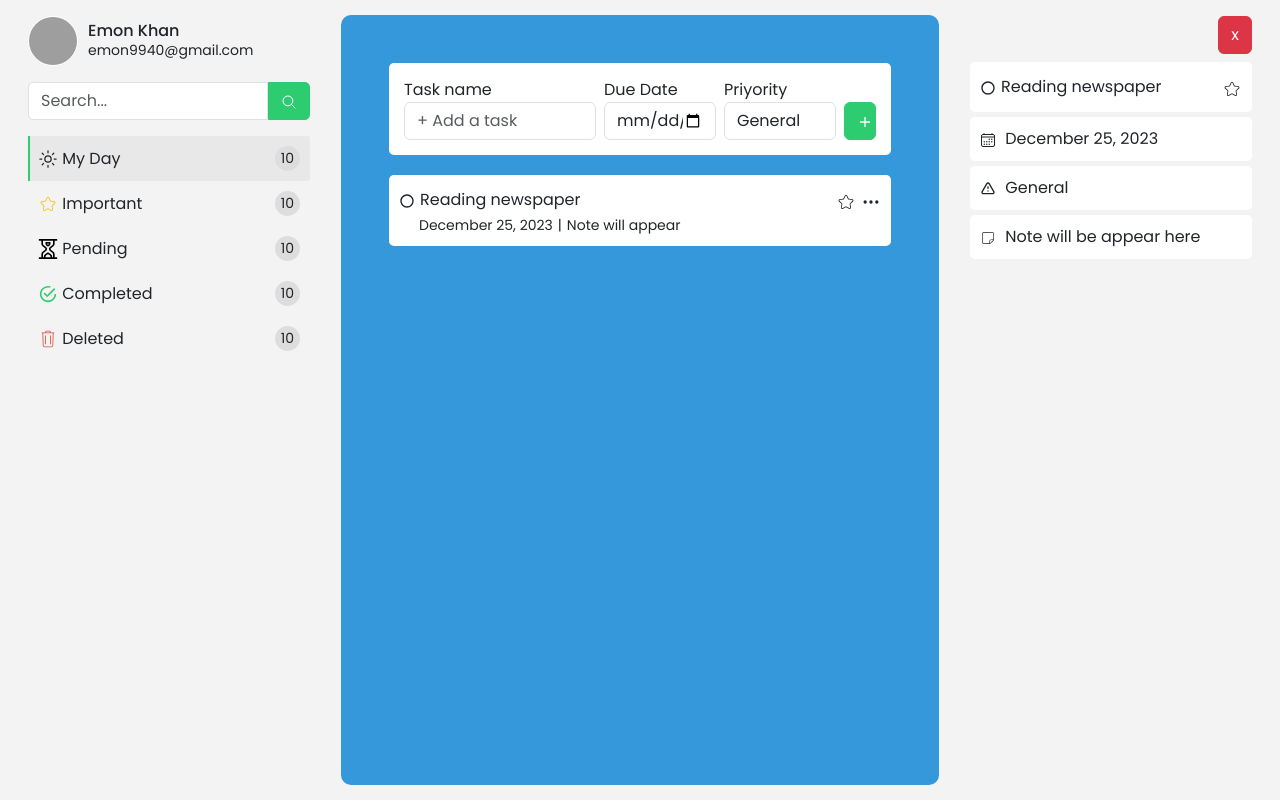
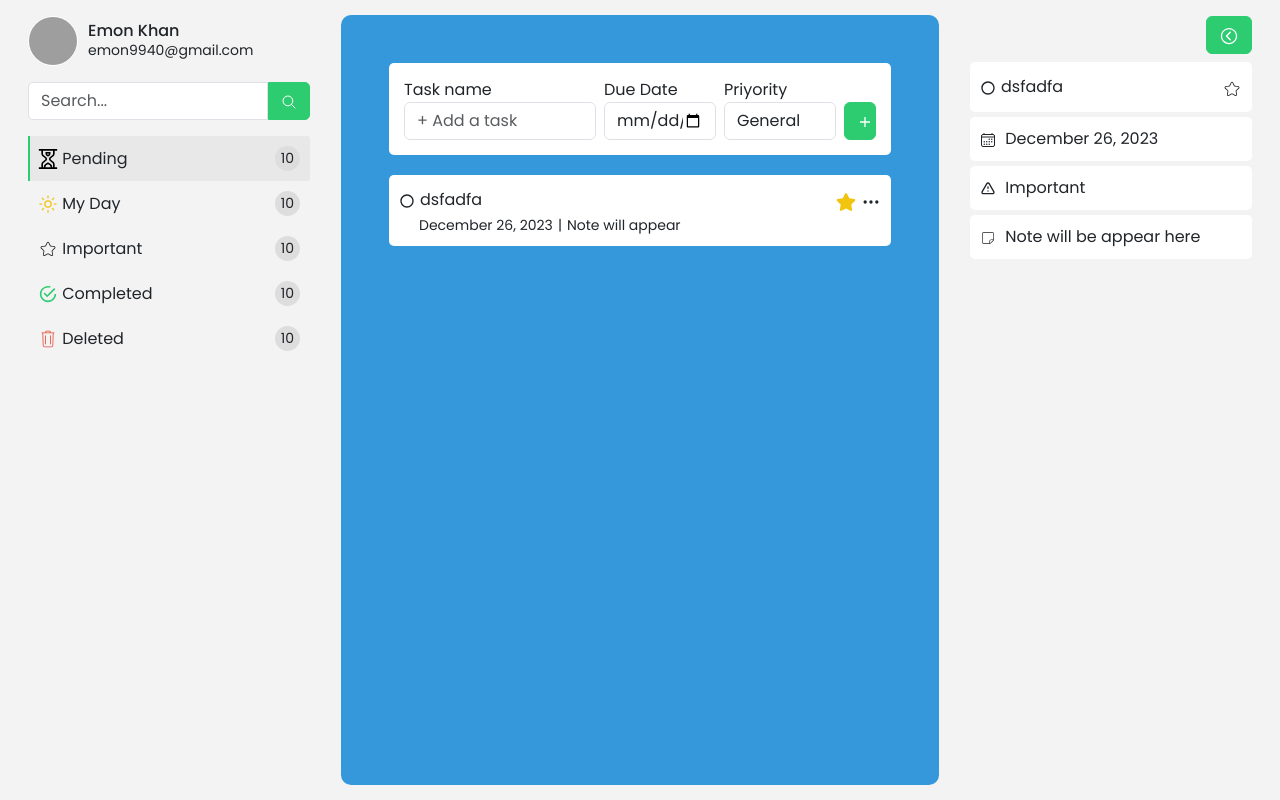
Before and after one commit to codersemon/todo-app-with-json-server, a React (Vite) app: page / in a window 1280 px wide. Both pictures are taken after a click on the element 1185 px from the left and 200 px from the top of the page. Built offline with nearby package versions, Linux system fonts and the light colour scheme; data requests are answered from the project's data file; grey boxes are pictures that could not be loaded.

Commit message:
task complete & set a important & general added

```diff
--- a/server/db.json
+++ b/server/db.json
@@ -4,21 +4,22 @@
       "task_name": "Reading newspaper",
       "due_date": "2024-01-01",
       "priyority": "General",
-      "status": "Pending",
-      "id": 1
+      "status": "Completed",
+      "id": 1,
+      "completedAt": 1703520076482
     },
     {
       "task_name": "Doing homework",
       "due_date": "2024-01-06",
-      "priyority": "Important",
+      "priyority": "General",
       "status": "Completed",
       "id": 2
     },
     {
       "task_name": "বাইরে ঘুরতে যেতে হবে।",
       "due_date": "2024-02-09",
-      "priyority": "Important",
-      "status": "Pending",
+      "priyority": "General",
+      "status": "Completed",
       "id": 3
     },
     {
@@ -31,7 +32,7 @@
       "task_name": "Reading newspaper",
       "due_date": "2023-12-25",
       "priyority": "General",
-      "status": "Pending",
+      "status": "Completed",
       "id": 5
     },
     {
@@ -44,9 +45,63 @@
     {
       "task_name": "Todo app development",
       "due_date": "2023-12-26",
+      "priyority": "General",
+      "status": "Completed",
+      "id": 7
+    },
+    {
+      "task_name": "new task from vercel",
+      "due_date": "2023-12-29",
+      "priyority": "General",
+      "status": "Completed",
+      "id": 8,
+      "completedAt": 1703519348734
+    },
+    {
+      "task_name": "unknown task",
+      "due_date": "2023-12-25",
+      "priyority": "General",
+      "status": "Completed",
+      "id": 9
+    },
+    {
+      "task_name": "Reading newspaper",
+      "due_date": "2023-12-27",
+      "priyority": "General",
+      "status": "Completed",
+      "id": 10,
+      "completedAt": 1703520159299
+    },
+    {
+      "task_name": "new task",
+      "due_date": "2023-12-30",
+      "priyority": "General",
+      "status": "Completed",
+      "id": 11,
+      "completedAt": 1703520267440
+    },
+    {
+      "task_name": "Reading newspaper",
+      "due_date": "2023-12-27",
+      "priyority": "General",
+      "status": "Completed",
+      "id": 12,
+      "completedAt": 1703523296847
+    },
+    {
+      "task_name": "from completed",
+      "due_date": "2023-12-20",
+      "priyority": "General",
+      "status": "Completed",
+      "id": 13,
+      "completedAt": 1703520749098
+    },
+    {
+      "task_name": "dsfadfa",
+      "due_date": "2023-12-26",
       "priyority": "Important",
       "status": "Pending",
-      "id": 7
+      "id": 14
     }
   ]
 }
--- a/src/App.jsx
+++ b/src/App.jsx
@@ -69,7 +69,10 @@ function App() {
       Toast.fire({ title: "Task added" });
 
       // reload all tasks
-      getAllTask();
+      getAllTask('Pending');
+
+      // set pending nav active
+    setLeftSidebarNav('Pending');
     }
   };
 
@@ -121,13 +124,42 @@ function App() {
 
   // invoke getAllTask function once on load
   useEffect(() => {
-    getAllTask('Today');
+    getAllTask('Pending');
   }, []);
+
+  /**
+   * ACTION TO COMPLETE TASK AND UPDATE DATABASE
+   */
+  const handleTaskComplete = async (id) => {
+    await axios.patch(`http://localhost:7000/todos/${id}`, {status: 'Completed', completedAt: Date.now()});
+
+    // set completed nav active
+    setLeftSidebarNav('Completed');
+    // load task according to the nav item
+    getAllTask('Completed');
+  }
+
+  /**
+   * ACTION TO SET TASK AS IMPORTANT / GENERAL
+   */
+  const handleImportantOrGeneral = async(id) => {
+    const task = await axios.get(`http://localhost:7000/todos/${id}`);
+
+    if(task.data.priyority == 'General'){
+      await axios.patch(`http://localhost:7000/todos/${id}`, {priyority: 'Important'});
+    }else{
+      await axios.patch(`http://localhost:7000/todos/${id}`, {priyority: 'General'});
+    }
+
+    // load task according to the nav item
+    getAllTask(leftSidebarNav);
+  }
+
 
   /**
    * LEFT SIDEBAR NAV STATE & ACTION HANDLE
    */
-  const [leftSidebarNav, setLeftSidebarNav] = useState('Today');
+  const [leftSidebarNav, setLeftSidebarNav] = useState('Pending');
 
   // ACTION
   const handleLeftSidebarNavItem = (taskType) => {
@@ -137,6 +169,8 @@ function App() {
     // load task according to the nav item
     getAllTask(taskType);
   }
+
+
 
   return (
     <>
@@ -170,6 +204,12 @@ function App() {
               </div>
 
               <ul className="todo_category">
+              <li className={`d-flex justify-content-between align-items-center ${leftSidebarNav == 'Pending' && 'active'}`} onClick={() => handleLeftSidebarNavItem('Pending')}>
+                  <label>
+                    <GrInProgress /> Pending
+                  </label>{" "}
+                  <span className="counter">10</span>
+                </li>
                 <li className={`d-flex justify-content-between align-items-center ${leftSidebarNav == 'Today' && 'active'}`} onClick={() => handleLeftSidebarNavItem('Today')}>
                   <label>
                     <IoSunnyOutline /> My Day
@@ -179,12 +219,6 @@ function App() {
                 <li className={`d-flex justify-content-between align-items-center ${leftSidebarNav == 'Important' && 'active'}`} onClick={() => handleLeftSidebarNavItem('Important')}>
                   <label>
                     <CiStar /> Important
-                  </label>{" "}
-                  <span className="counter">10</span>
-                </li>
-                <li className={`d-flex justify-content-between align-items-center ${leftSidebarNav == 'Pending' && 'active'}`} onClick={() => handleLeftSidebarNavItem('Pending')}>
-                  <label>
-                    <GrInProgress /> Pending
                   </label>{" "}
                   <span className="counter">10</span>
                 </li>
@@ -265,7 +299,10 @@ function App() {
                         >
                           <div className="task_top d-flex justify-content-between align-items-center">
                             <p className="content">
-                              <span>
+                              <span onClick={(e) => {
+                                e.stopPropagation();
+                                handleTaskComplete(item.id);
+                              }}>
                                 {item.status == 'Pending' ? <RiCheckboxBlankCircleLine /> : ''}
                                 {item.status == 'Completed' ? <IoMdCheckmarkCircleOutline /> : ''}
 
@@ -277,6 +314,7 @@ function App() {
                                 title="Mark as important"
                                 onClick={(e) => {
                                   e.stopPropagation();
+                                  handleImportantOrGeneral(item.id)
                                 }}
                               >
                                 {item.priyority == "General" ? (
@@ -318,7 +356,7 @@ function App() {
               <div className="sidebar_right p-3">
                 <SingeTaskOptions
                   sidebarStateAction={handleRightSidebar}
-                  statusId={rightSidebar}
+                  statusId={rightSidebar} handleTaskComplete={handleTaskComplete}
                 />
               </div>
             </Col>
--- a/src/component/singeTaskOptions/SingeTaskOptions.jsx
+++ b/src/component/singeTaskOptions/SingeTaskOptions.jsx
@@ -4,12 +4,14 @@ import "./SingeTaskOptions.scss";
 import { CiStar, CiStickyNote } from "react-icons/ci";
 import { IoCalendarOutline } from "react-icons/io5";
 import { TbAlertTriangle } from "react-icons/tb";
+import { AiOutlineFileDone } from "react-icons/ai";
 import { Button } from "react-bootstrap";
 import { useEffect, useState } from "react";
 import axios from "axios";
 import { inputDateToReadableDate } from "../../utils/utils";
+import { IoIosArrowDropleft, IoMdCheckmarkCircleOutline } from "react-icons/io";
 
-const SingeTaskOptions = ({sidebarStateAction, statusId}) => {
+const SingeTaskOptions = ({sidebarStateAction, statusId, handleTaskComplete}) => {
   // getting single task
   const [singleTask, setSingleTask] = useState({});
 
@@ -23,17 +25,23 @@ const SingeTaskOptions = ({sidebarStateAction, statusId}) => {
     }
   }, []);
 
+
   return (
     <>
     <div className="text-end mb-2">
-    <Button onClick={sidebarStateAction} variant="danger">x</Button>
+    <Button onClick={sidebarStateAction} className="sidebar_hide_btn"><IoIosArrowDropleft /></Button>
     </div>
       <ul className="task_option_list">
         <li>
           <div className="task_top d-flex justify-content-between align-items-center">
             <p className="content">
-              <span>
-                <RiCheckboxBlankCircleLine />
+
+              <span onClick={() => {
+                handleTaskComplete(statusId.task_id); // complete task on click
+                getSingleTask(statusId.task_id); // reload single view on click
+              }}>
+              {singleTask.status == 'Pending' ? <RiCheckboxBlankCircleLine /> : ''}
+                                {singleTask.status == 'Completed' ? <IoMdCheckmarkCircleOutline /> : ''}
               </span>
               <span>{singleTask.task_name}</span>
             </p>
@@ -47,9 +55,10 @@ const SingeTaskOptions = ({sidebarStateAction, statusId}) => {
       </ul>
 
       <ul className="task_extra_details">
-        <li><IoCalendarOutline /> <span>{inputDateToReadableDate(singleTask.due_date)}</span></li>
+        <li title="Due date"><IoCalendarOutline /> <span>{inputDateToReadableDate(singleTask.due_date)}</span></li>
         <li><TbAlertTriangle /> <span>{singleTask.priyority}</span></li>
         <li><CiStickyNote /> <span>Note will be appear here</span></li>
+        {singleTask.completedAt && <li className="complete_date" title="Completion Date"><AiOutlineFileDone /><span>{inputDateToReadableDate(singleTask.completedAt)}</span></li>}
       </ul>
     </>
   );
--- a/src/component/singeTaskOptions/SingeTaskOptions.scss
+++ b/src/component/singeTaskOptions/SingeTaskOptions.scss
@@ -1,3 +1,12 @@
+.sidebar_hide_btn{
+    background-color: var(--primary-color) !important;
+    border-color: var(--primary-color) !important;
+
+    svg{
+        width: 20px;
+        height: 20px;
+    }
+}
 .task_option_list{
     li{
         background-color: #fff;
@@ -28,5 +37,10 @@
         span{
             margin-left: 5px;
         }
+
+        &.complete_date{
+            background-color: var(--primary-color);
+            color: #fff;
+        }
     }
 }
```
